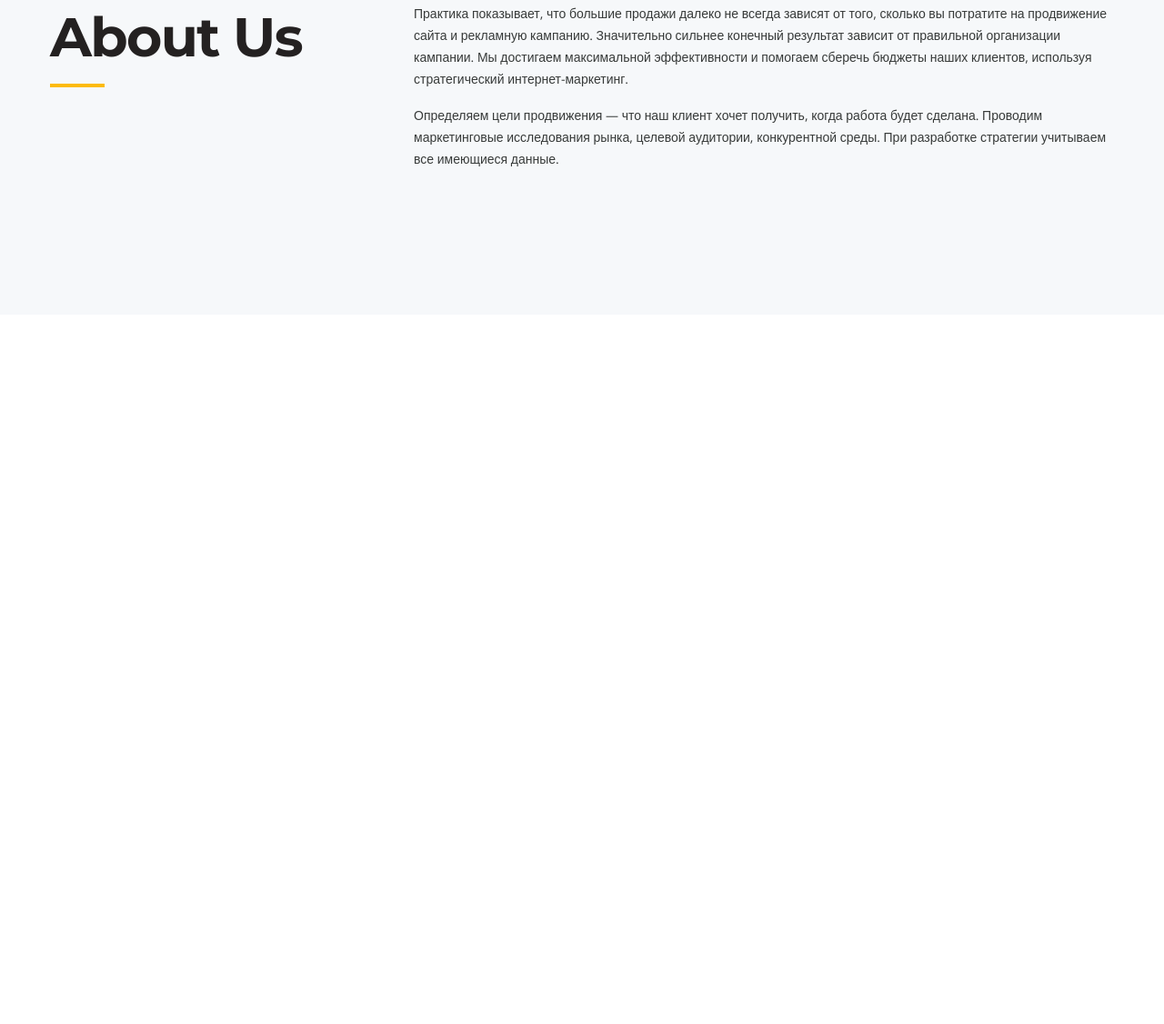
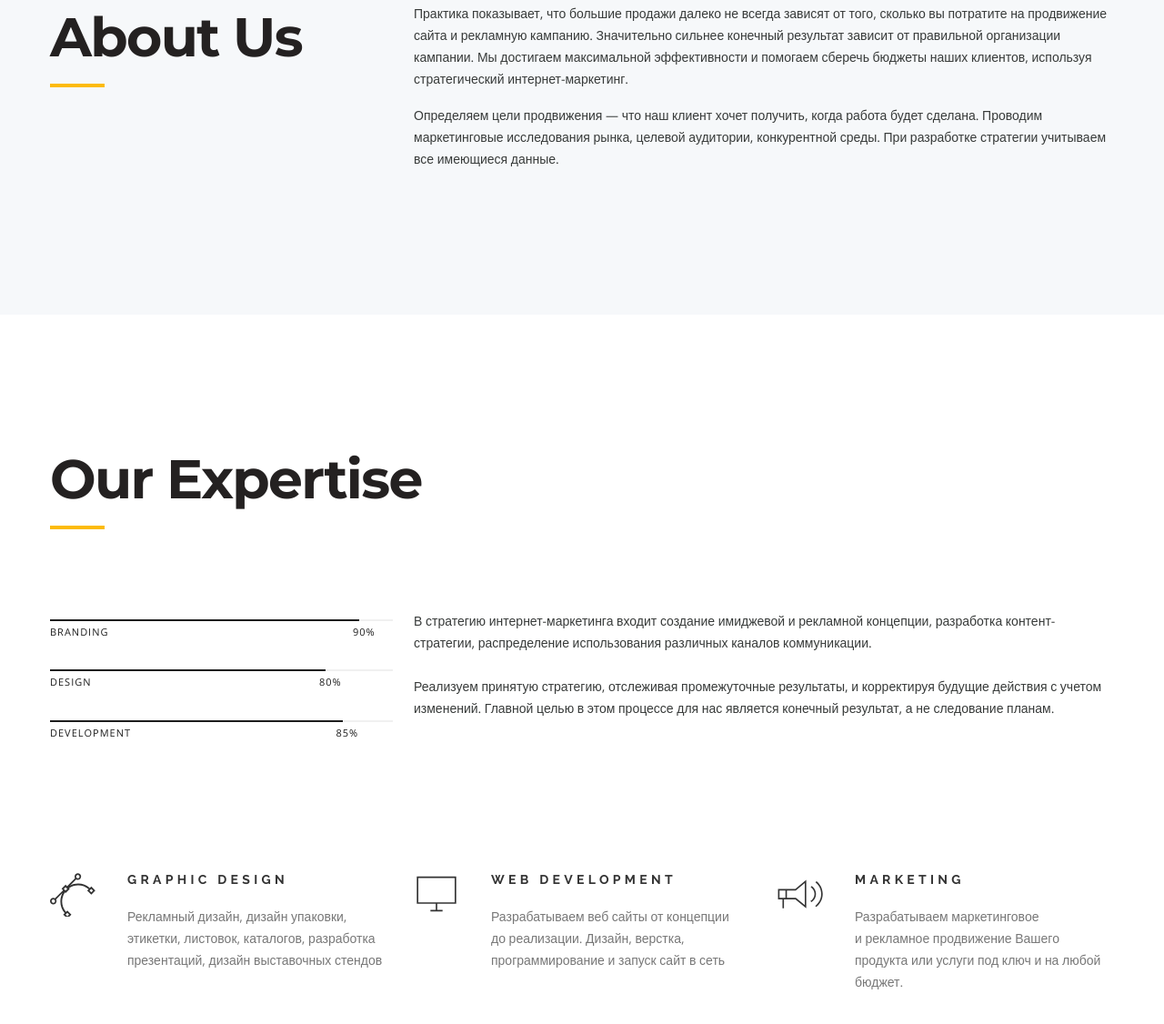
Before and after one commit to byMaximKnyazev/Marketing, a plain HTML site: page index.html in a window 1280 px wide. Shown: the part 949-2075 px from the top of the page at 91% size. Before the commit the page ends 1295 px from the top, so only its background shows below. Drawn offline with nearby package versions, Linux system fonts and the light colour scheme.

Commit message:
added the expertise section

```diff
--- a/css/style.css
+++ b/css/style.css
@@ -184,3 +184,117 @@ body {
 .about-us__text:not(:last-child) {
 	margin-bottom: 16px;
 }
+
+/* Expertise */
+.expertise {
+	padding: 143px 0 188px;
+}
+
+.expertise__title {
+	margin-bottom: 89px;
+}
+
+.expertise__inner {
+	justify-content: space-between;
+}
+
+.expertise__info {
+	flex: 0 0 auto;
+	margin-top: 10px;
+	margin-right: 30px;
+	margin-bottom: 110px;
+	width: 370px;
+}
+
+.expertise__info-item {
+	position: relative;
+	padding-top: 2px;
+	padding-bottom: 32px;
+	border-top: 2px solid #1D1D1D;
+	color: #1D1D1D;
+	font-size: 11px;
+	font-weight: 400;
+	line-height: 181.818%;
+	letter-spacing: 1px;
+}
+
+.expertise__info-percentage {
+	position: absolute;
+	top: 0;
+	right: 0;
+	display: block;
+	padding-top: 2px;
+}
+
+.expertise__info-percentage::before {
+	content: "";
+	position: absolute;
+	top: -2px;
+	right: -7px;
+	height: 2px;
+	width: 100%;
+	background-color: #F0F0F0;
+}
+
+.expertise__content {
+	color: #373A39;
+	font-size: 14px;
+	font-weight: 300;
+	line-height: 171.429%;
+}
+
+.expertise__text:not(:last-child) {
+	margin-bottom: 25px;
+}
+
+.expertise__items {
+	justify-content: space-between;
+}
+
+.expertise__item {
+	position: relative;
+	padding: 0 0 24px 85px;
+	max-width: 370px;
+}
+
+.expertise__item--design::before,
+.expertise__item--dev::before,
+.expertise__item--marketing::before {
+	content: "";
+	position: absolute;
+	left: 0;
+	top: 0;
+	width: 50px;
+	height: 50px;
+	background-size: cover;
+	background-repeat: no-repeat;
+}
+
+.expertise__item--design::before {
+	background-image: url('../images/expertise/design-icon.svg');
+}
+
+.expertise__item--dev::before {
+	background-image: url('../images/expertise/monitor-icon.svg');
+}
+
+.expertise__item--marketing::before {
+	background-image: url('../images/expertise/speaker-icon.svg');
+}
+
+.expertise__item-title {
+	margin-bottom: 18px;
+	color: #333;
+	font-family: 'Raleway', sans-serif;
+	font-size: 14px;
+	font-weight: 700;
+	line-height: 142.857%;
+	letter-spacing: 4.29px;
+}
+
+.expertise__item-text {
+	color: #777;
+	font-size: 14px;
+	font-weight: 300;
+	line-height: 171.429%;
+}
--- a/index.html
+++ b/index.html
@@ -95,6 +95,63 @@
 					</div>
 				</div>
 			</section>
+			<section class="expertise">
+				<div class="container">
+					<h2 class="title expertise__title">
+						Our Expertise
+					</h2>
+					<div class="expertise__inner flex">
+						<div class="expertise__info">
+							<div class="expertise__info-item flex">
+								BRANDING
+								<span class="expertise__info-percentage" style="width: calc(100% - 90%);">90%</span>
+							</div>
+							<div class="expertise__info-item">
+								DESIGN
+								<span class="expertise__info-percentage" style="width: calc(100% - 80%);">80%</span>
+							</div>
+							<div class="expertise__info-item">
+								DEVELOPMENT
+								<span class="expertise__info-percentage" style="width: calc(100% - 85%);">85%</span>
+							</div>
+						</div>
+						<div class="expertise__content">
+							<p class="expertise__text">
+								В&nbsp;стратегию интернет-маркетинга входит создание имиджевой и&nbsp;рекламной концепции, разработка контент-стратегии, распределение использования различных каналов коммуникации.
+							</p>
+							<p class="expertise__text">
+								Реализуем принятую стратегию, отслеживая промежуточные результаты, и&nbsp;корректируя будущие действия с&nbsp;учетом изменений. Главной целью в&nbsp;этом процессе для нас является конечный результат, а&nbsp;не&nbsp;следование планам.
+							</p>
+						</div>
+					</div>
+					<div class="expertise__items flex">
+						<div class="expertise__item expertise__item--design">
+							<h4 class="expertise__item-title">
+								GRAPHIC DESIGN
+							</h4>
+							<p class="expertise__item-text">
+								Рекламный дизайн, дизайн упаковки, этикетки, листовок, каталогов, разработка презентаций, дизайн выставочных стендов
+							</p>
+						</div>
+						<div class="expertise__item expertise__item--dev">
+							<h4 class="expertise__item-title">
+								WEB DEVELOPMENT
+							</h4>
+							<p class="expertise__item-text">
+								Разрабатываем веб сайты от&nbsp;концепции до&nbsp;реализации. Дизайн, верстка, программирование и&nbsp;запуск сайт в&nbsp;сеть
+							</p>
+						</div>
+						<div class="expertise__item expertise__item--marketing">
+							<h4 class="expertise__item-title">
+								MARKETING
+							</h4>
+							<p class="expertise__item-text">
+								Разрабатываем маркетинговое и&nbsp;рекламное продвижение Вашего продукта или услуги под ключ и&nbsp;на&nbsp;любой бюджет.
+							</p>
+						</div>
+					</div>
+				</div>
+			</section>
 		</main>
 		<footer class="footer"></footer>
 	</div>
```
Also changed, not shown: images/expertise/design-icon.svg (added), images/expertise/monitor-icon.svg (added), images/expertise/speaker-icon.svg (added).
